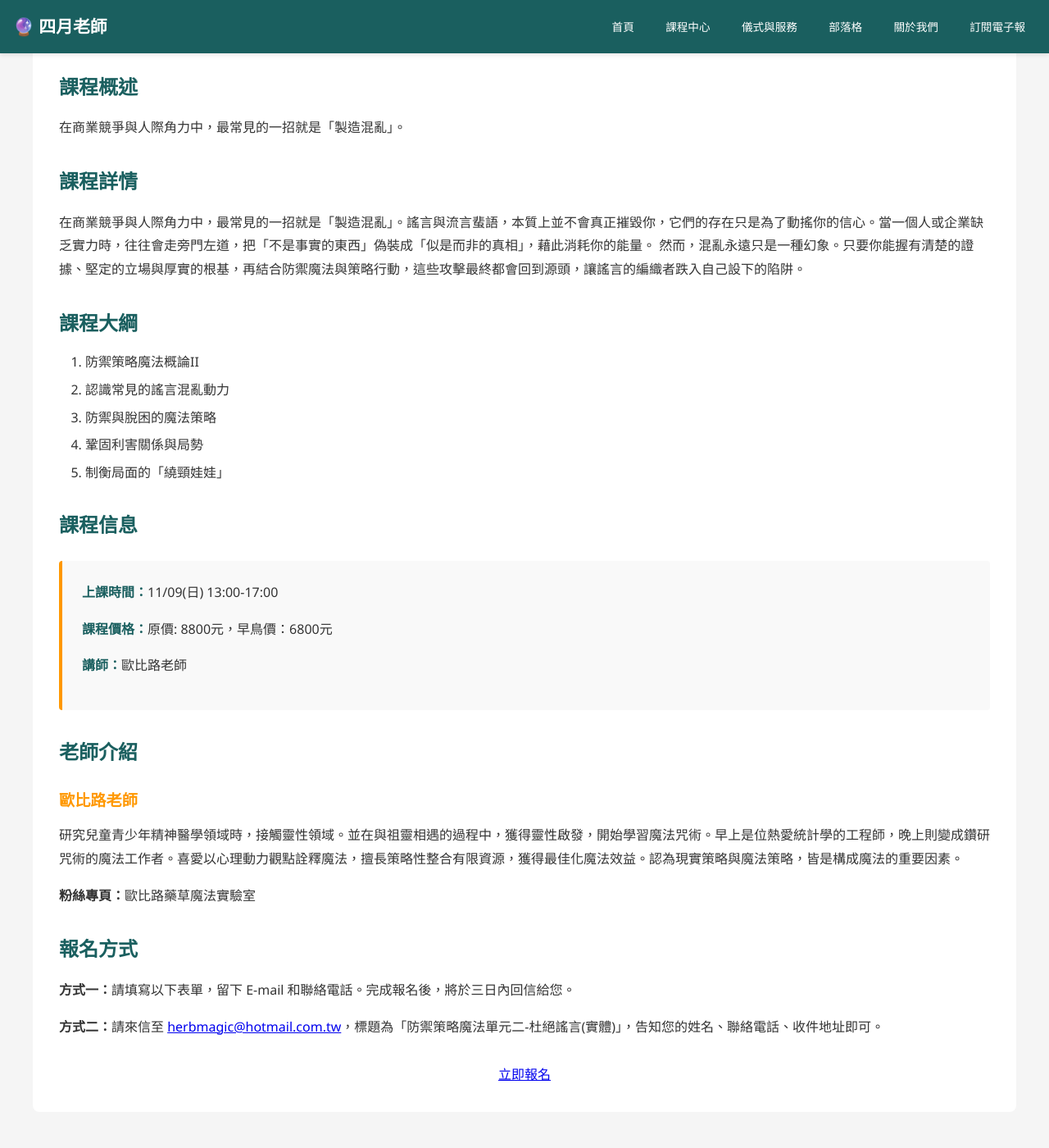
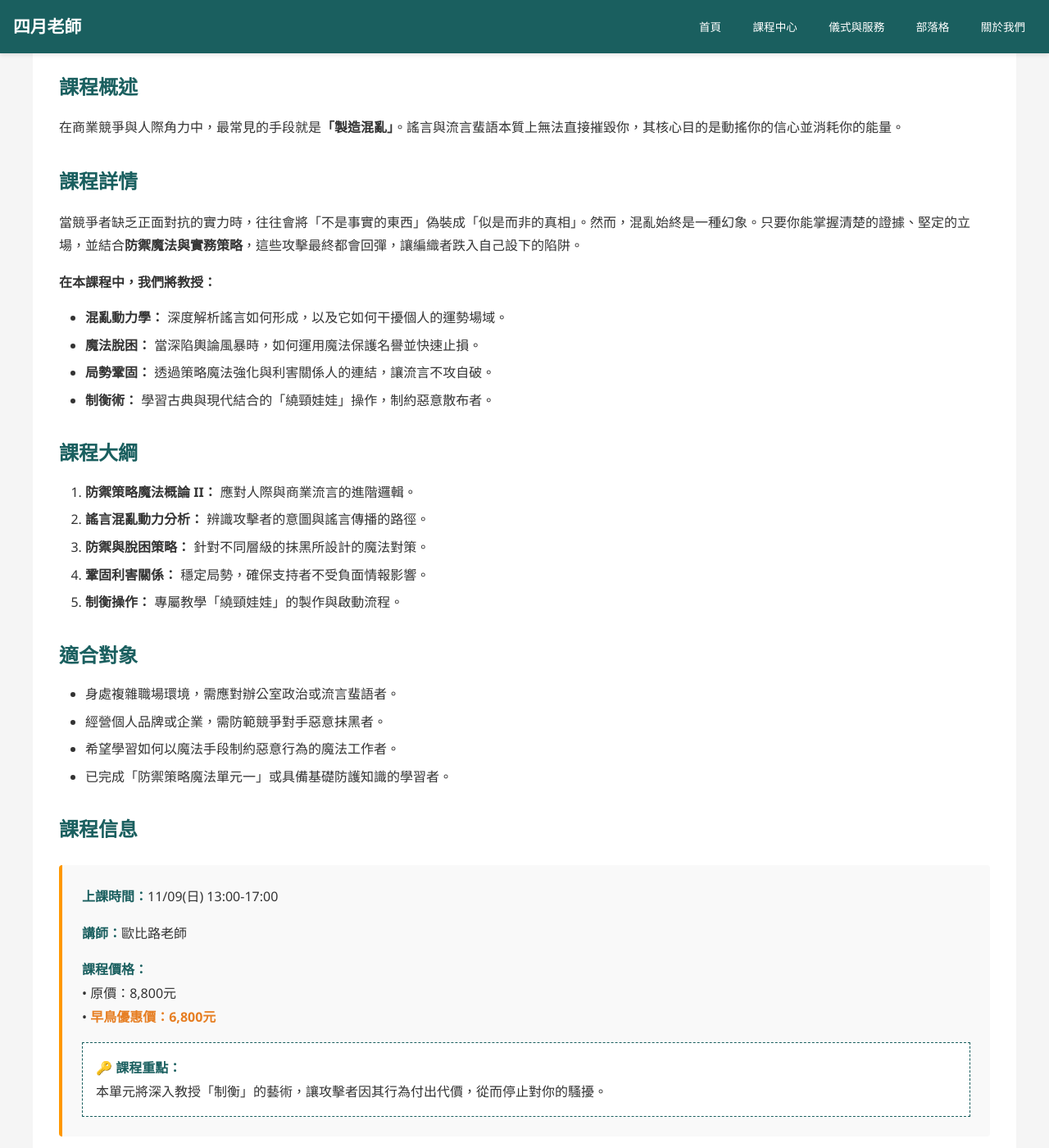
Before and after one commit to light4uliuphone-lang/hoodoo, a Jekyll site: the page built from courses/course-010.html, in a window 1280 px wide and 1400 px high, scrolled down 384 px. Shown: the whole window at 82% size. Built offline with Jekyll 4.4.1, drawn with Linux system fonts in a browser that asks for light colours; some of the changed text lies outside the part shown.

Commit message:
Update course-010.html

```diff
--- a/courses/course-010.html
+++ b/courses/course-010.html
@@ -1,35 +1,16 @@
-<!DOCTYPE html>
-<html lang="zh-TW">
-<head>
-    <meta charset="UTF-8">
-    <meta name="viewport" content="width=device-width, initial-scale=1.0">
-    <title>防禦策略魔法單元二-杜絕謠言(實體) - 四月老師</title>
-    <link rel="stylesheet" href="../css/style.css">
-</head>
-<body>
-    <!-- 導航菜單 -->
-    <nav class="navbar">
-        <div class="nav-container">
-            <div class="logo">🔮 四月老師</div>
-            <ul class="nav-menu">
-                <li><a href="../index.html">首頁</a></li>
-                <li><a href="../courses.html">課程中心</a></li>
-                <li><a href="../rituals.html">儀式與服務</a></li>
-                <li><a href="#blog">部落格</a></li>
-                <li><a href="../about.html">關於我們</a></li>
-                <li><a href="#newsletter">訂閱電子報</a></li>
-            </ul>
-        </div>
-    </nav>
+---
+layout: default
+title: "防禦策略魔法單元二：杜絕謠言 - 歐比路老師"
+---
 
-    <!-- 課程詳情 -->
 <div class="container" style="padding: 3rem 0;">
-        <a href="../courses.html" class="back-link">← 返回課程中心</a>
+    <a href="/course/" class="back-link">← 返回課程中心</a>
 
     <div class="course-detail-header">
-            <h1>防禦策略魔法單元二-杜絕謠言(實體)</h1>
+        <h1>{{ page.title | split: " - " | first }}</h1>
         <div class="meta">
-                <span>📚 防禦與保護</span>
+            <span>🛡️ 防禦與保護</span>
+            <span>🤫 杜絕流言</span>
             <span>📊 中級</span>
             <span>👨‍🏫 歐比路老師</span>
         </div>
@@ -37,53 +18,68 @@
 
     <div class="course-detail-content">
         <h2>課程概述</h2>
-            <p>在商業競爭與人際角力中，最常見的一招就是「製造混亂」。</p>
+        <p>在商業競爭與人際角力中，最常見的手段就是<strong>「製造混亂」</strong>。謠言與流言蜚語本質上無法直接摧毀你，其核心目的是動搖你的信心並消耗你的能量。</p>
 
         <h2>課程詳情</h2>
-            <p>在商業競爭與人際角力中，最常見的一招就是「製造混亂」。謠言與流言蜚語，本質上並不會真正摧毀你，它們的存在只是為了動搖你的信心。當一個人或企業缺乏實力時，往往會走旁門左道，把「不是事實的東西」偽裝成「似是而非的真相」，藉此消耗你的能量。
+        <p>當競爭者缺乏正面對抗的實力時，往往會將「不是事實的東西」偽裝成「似是而非的真相」。然而，混亂始終是一種幻象。只要你能掌握清楚的證據、堅定的立場，並結合<strong>防禦魔法與實務策略</strong>，這些攻擊最終都會回彈，讓編織者跌入自己設下的陷阱。</p>
 
-然而，混亂永遠只是一種幻象。只要你能握有清楚的證據、堅定的立場與厚實的根基，再結合防禦魔法與策略行動，這些攻擊最終都會回到源頭，讓謠言的編織者跌入自己設下的陷阱。</p>
+        <p><strong>在本課程中，我們將教授：</strong></p>
+        <ul>
+            <li><strong>混亂動力學：</strong> 深度解析謠言如何形成，以及它如何干擾個人的運勢場域。</li>
+            <li><strong>魔法脫困：</strong> 當深陷輿論風暴時，如何運用魔法保護名譽並快速止損。</li>
+            <li><strong>局勢鞏固：</strong> 透過策略魔法強化與利害關係人的連結，讓流言不攻自破。</li>
+            <li><strong>制衡術：</strong> 學習古典與現代結合的「繞頸娃娃」操作，制約惡意散布者。</li>
+        </ul>
 
         <h2>課程大綱</h2>
+        <div class="syllabus-grid">
             <ol>
-                <li>防禦策略魔法概論II</li>
-                <li>認識常見的謠言混亂動力</li>
-                <li>防禦與脫困的魔法策略</li>
-                <li>鞏固利害關係與局勢</li>
-                <li>制衡局面的「繞頸娃娃」</li>
+                <li><strong>防禦策略魔法概論 II：</strong> 應對人際與商業流言的進階邏輯。</li>
+                <li><strong>謠言混亂動力分析：</strong> 辨識攻擊者的意圖與謠言傳播的路徑。</li>
+                <li><strong>防禦與脫困策略：</strong> 針對不同層級的抹黑所設計的魔法對策。</li>
+                <li><strong>鞏固利害關係：</strong> 穩定局勢，確保支持者不受負面情報影響。</li>
+                <li><strong>制衡操作：</strong> 專屬教學「繞頸娃娃」的製作與啟動流程。</li>
             </ol>
+        </div>
+
+        <h2>適合對象</h2>
+        <ul>
+            <li>身處複雜職場環境，需應對辦公室政治或流言蜚語者。</li>
+            <li>經營個人品牌或企業，需防範競爭對手惡意抹黑者。</li>
+            <li>希望學習如何以魔法手段制約惡意行為的魔法工作者。</li>
+            <li>已完成「防禦策略魔法單元一」或具備基礎防護知識的學習者。</li>
+        </ul>
 
         <h2>課程信息</h2>
         <div class="course-info-box">
             <p><strong>上課時間：</strong>11/09(日) 13:00-17:00</p>
-                <p><strong>課程價格：</strong>原價: 8800元，早鳥價：6800元</p>
             <p><strong>講師：</strong>歐比路老師</p>
+            <p><strong>課程價格：</strong>
+                <br>• 原價：8,800元
+                <br>• <span style="color: #e67e22; font-weight: bold;">早鳥優惠價：6,800元</span>
+            </p>
+            <div style="background-color: #fff; padding: 1rem; border: 1px dashed #1a5f5f; margin-top: 1rem;">
+                <p style="margin: 0; color: #1a5f5f; font-weight: bold;">🔑 課程重點：</p>
+                <p style="margin: 0;">本單元將深入教授「制衡」的藝術，讓攻擊者因其行為付出代價，從而停止對你的騷擾。</p>
+            </div>
         </div>
 
         <h2>老師介紹</h2>
         <div class="teacher-info">
             <h3>歐比路老師</h3>
-                <p>研究兒童青少年精神醫學領域時，接觸靈性領域。並在與祖靈相遇的過程中，獲得靈性啟發，開始學習魔法咒術。早上是位熱愛統計學的工程師，晚上則變成鑽研咒術的魔法工作者。喜愛以心理動力觀點詮釋魔法，擅長策略性整合有限資源，獲得最佳化魔法效益。認為現實策略與魔法策略，皆是構成魔法的重要因素。</p>
+            <p>歐比路老師擅長以心理動力觀點詮釋魔法。他認為魔法不應只是祈求奇蹟，而是必須結合現實中的統計邏輯與資源整合。在對抗謠言與混亂的領域，他主張「精準打擊」與「架構穩定」並行，協助學員在複雜的社會關係中守住主場優勢。</p>
             <p><strong>粉絲專頁：</strong>歐比路藥草魔法實驗室</p>
         </div>
 
         <h2>報名方式</h2>
         <div class="registration-info">
-                <p><strong>方式一：</strong>請填寫以下表單，留下 E-mail 和聯絡電話。完成報名後，將於三日內回信給您。</p>
-                <p><strong>方式二：</strong>請來信至 <a href="mailto:herbmagic@hotmail.com.tw">herbmagic@hotmail.com.tw</a>，標題為「防禦策略魔法單元二-杜絕謠言(實體)」，告知您的姓名、聯絡電話、收件地址即可。</p>
+            <p><strong>方式一：</strong>請填寫官方報名表單，完成後將於三日內回信給您。</p>
+            <p><strong>方式二：</strong>請來信至 <a href="mailto:{{ site.email | default: 'herbmagic@hotmail.com.tw' }}">{{ site.email | default: 'herbmagic@hotmail.com.tw' }}</a></p>
+            <p>郵件標題請註明：<strong>「報名 {{ page.title | split: " - " | first }}」</strong>，並告知您的姓名與聯絡電話。</p>
         </div>
 
         <div style="text-align: center; margin-top: 2rem;">
-                <a href="#" class="btn-primary">立即報名</a>
+            <a href="mailto:{{ site.email | default: 'herbmagic@hotmail.com.tw' }}?subject=報名-{{ page.title | split: ' - ' | first }}" class="btn-primary">立即報名</a>
         </div>
     </div>
 </div>
-
-    <!-- 頁腳 -->
-    <footer style="background-color: #1a5f5f; color: white; text-align: center; padding: 2rem; margin-top: 4rem;">
-        <p>&copy; 2024 四月老師 - 魔法課程中心。版權所有。</p>
-    </footer>
-
-    <script src="../js/main.js"></script>
-</body>
-</html>
```
Lines whose indentation alone changed are shown as unchanged.
